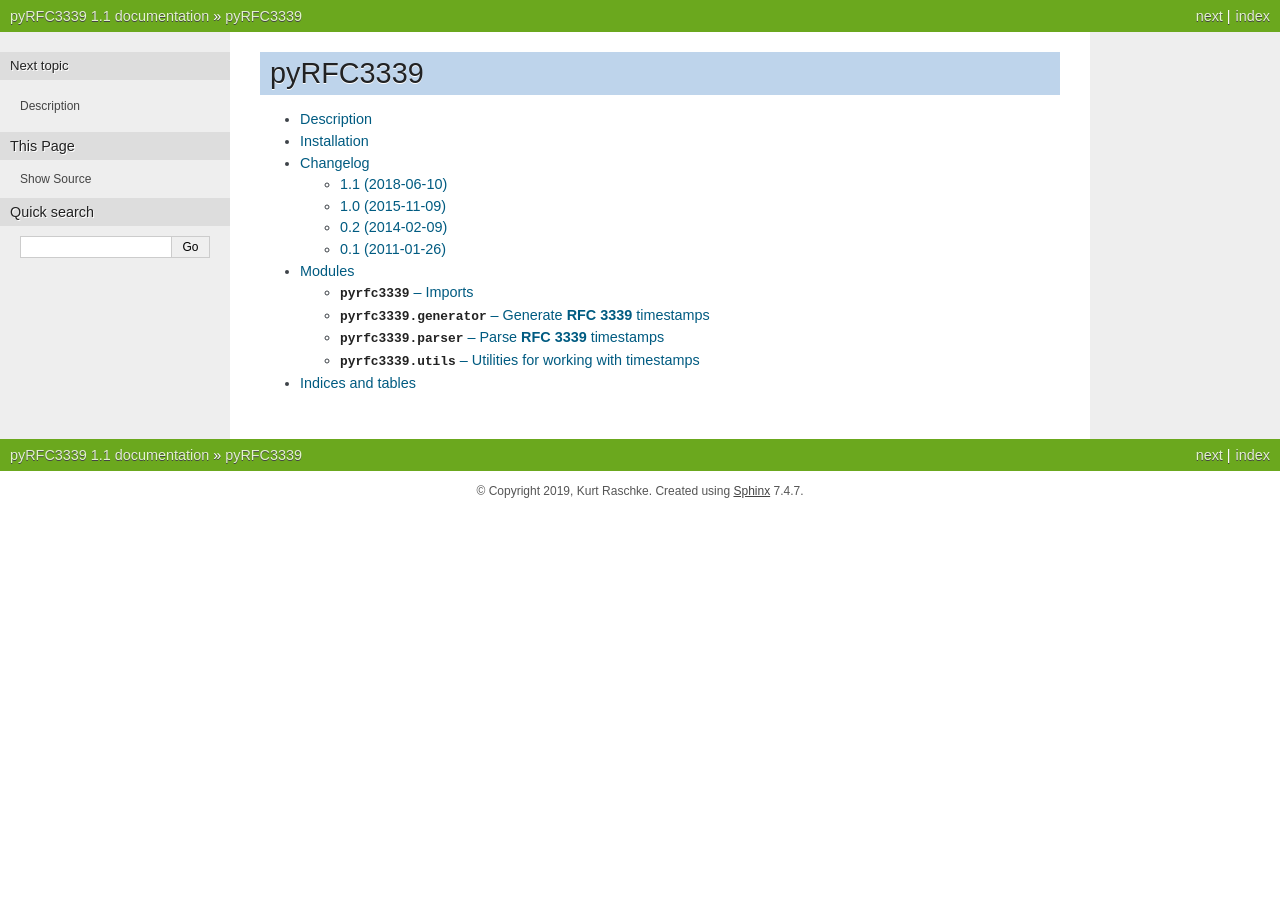
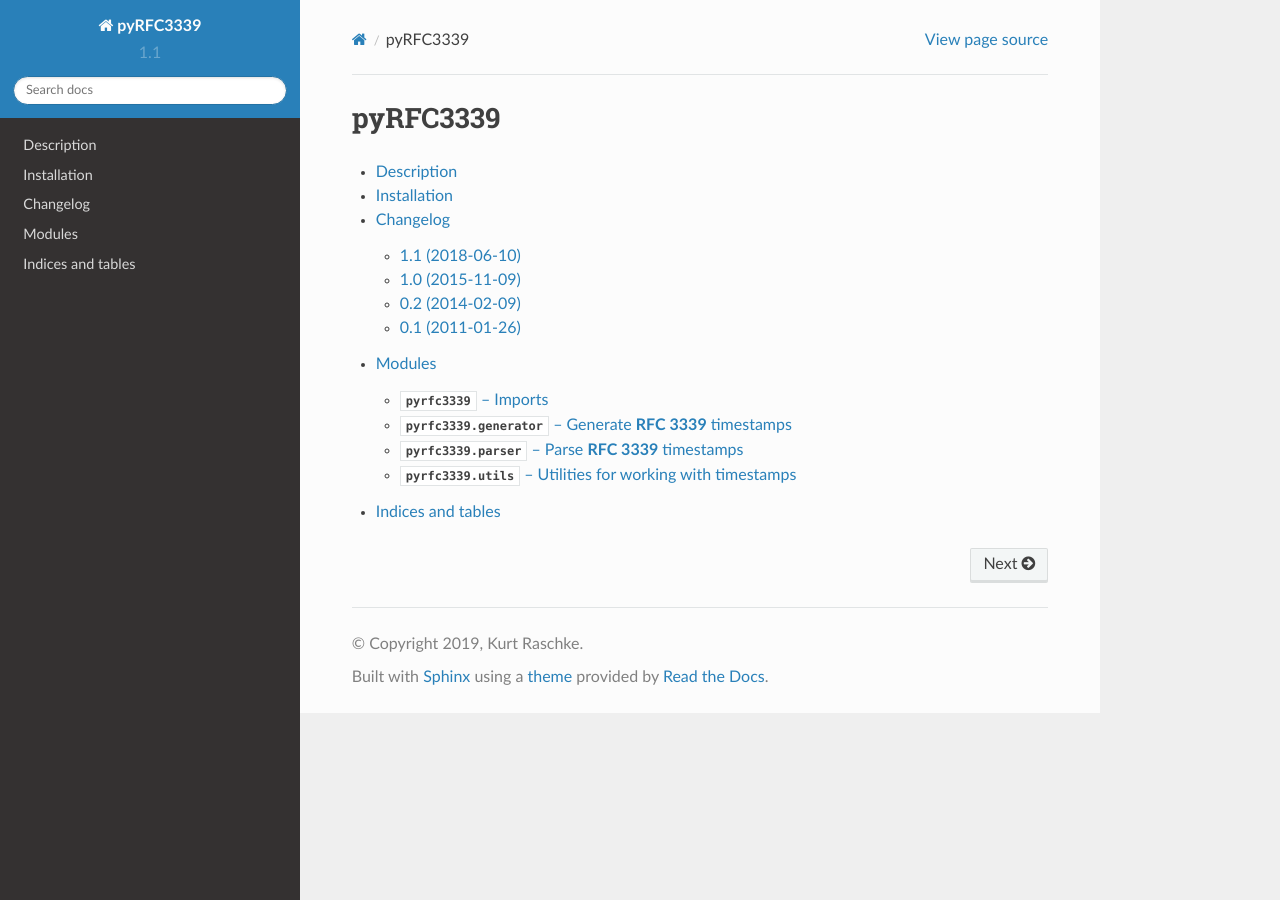
Before and after one commit to kurtraschke/pyRFC3339, a Sphinx documentation site: the page built from docs/source/index.rst, in a window 1280 px wide. Built offline with Sphinx 7.4.7 and the Read the Docs theme 2.0.0, drawn with Linux system fonts in a browser that asks for light colours.

Commit message:
Documentation theme updates.

```diff
--- a/docs/requirements.txt
+++ b/docs/requirements.txt
@@ -1,2 +1,3 @@
 Sphinx==1.8.5
 sphinx-issues==1.2.0
+sphinx-rtd-theme==0.4.3
--- a/docs/source/conf.py
+++ b/docs/source/conf.py
@@ -91,7 +91,7 @@
 
 # The theme to use for HTML and HTML Help pages.  Major themes that come with
 # Sphinx are currently 'default' and 'sphinxdoc'.
-html_theme = 'nature'
+html_theme = 'sphinx_rtd_theme'
 
 # Theme options are theme-specific and customize the look and feel of a theme
 # further.  For a list of options available for each theme, see the
```
